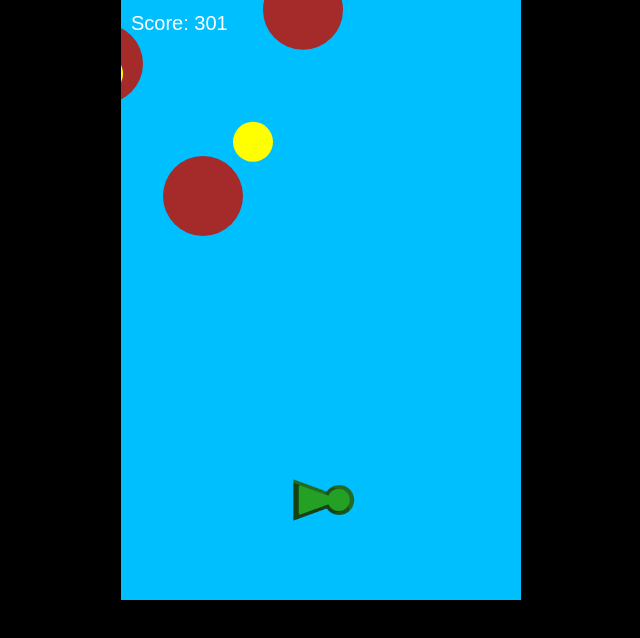
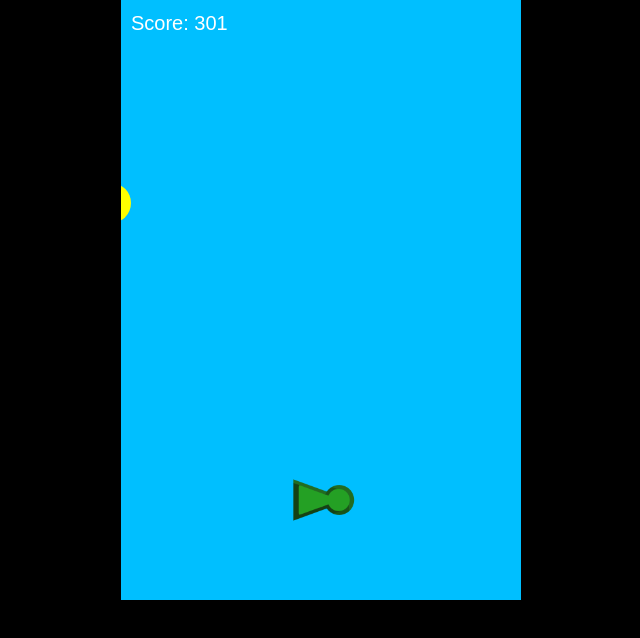
Before and after one commit to gozaku-5390/ZENPO-KO-ENFUN, a plain HTML site: page index.html in a window 1280 px wide. Shown: the whole page, without its empty margins (319-959 px from the left). Drawn offline with Linux system fonts and the light colour scheme.

Commit message:
index.html

```diff
--- a/index.html
+++ b/index.html
@@ -54,7 +54,7 @@
   let gameOver = false;
 
   function spawn() {
-    if(frame % 100 === 0) {
+    if(frame % 200 === 0) {
       if(isMobile) {
         obstacles.push({x: Math.random()*360, y:-20, size:40});
       } else {
@@ -79,11 +79,11 @@
     player.y += (target.y - player.y) * 0.1;
 
     if(isMobile) {
-      obstacles.forEach(o => o.y += 1);
-      coins.forEach(c => c.y += 1);
+      obstacles.forEach(o => o.y += 5);
+      coins.forEach(c => c.y += 5);
     } else {
-      obstacles.forEach(o => o.x += 1);
-      coins.forEach(c => c.x += 1);
+      obstacles.forEach(o => o.x += 5);
+      coins.forEach(c => c.x += 5);
     }
 
     // コイン取得判定
```
